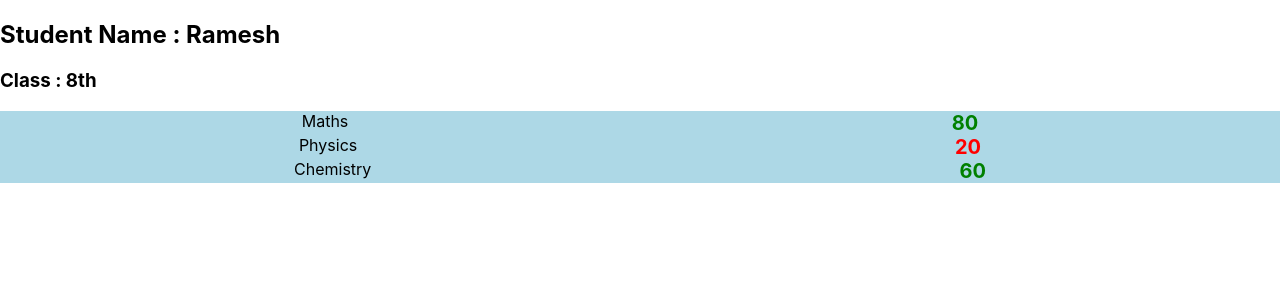
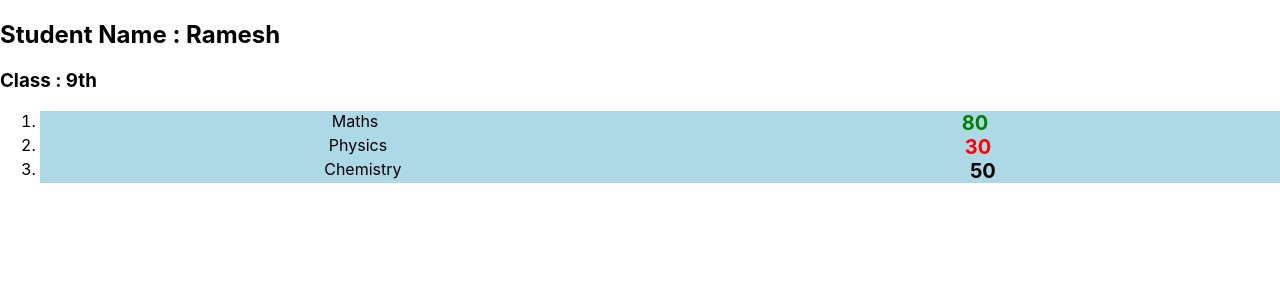
Before and after one commit to narayanarao4u/React2, a React (Create React App) app: page / in a window 1280 px wide. Shown: the top 300 px of the page. Built offline with nearby package versions, Linux system fonts and the light colour scheme.

Commit message:
Result added

```diff
--- a/public/index.html
+++ b/public/index.html
@@ -15,6 +15,7 @@
       user's mobile device or desktop. See https://developers.google.com/web/fundamentals/web-app-manifest/
     -->
     <link rel="manifest" href="%PUBLIC_URL%/manifest.json" />
+
     <!--
       Notice the use of %PUBLIC_URL% in the tags above.
       It will be replaced with the URL of the `public` folder during the build.
--- a/src/App.css
+++ b/src/App.css
@@ -4,11 +4,11 @@
   background-color: lightblue;
 }
 
-.Pass {
+.green {
   color: green;
 }
 
-.Fail{
+.red{
   color: red;
 }
 
--- a/src/App.js
+++ b/src/App.js
@@ -1,20 +1,18 @@
 import React from "react";
-import { FunctComp as FC } from "./FunctComp";
+import FunctComp from "./FunctComp";
 import ClassComp from "./ClassComp";
-import { StudentDetails } from "./FunctionComp/StudentDetails";
-import Marks from "./FunctionComp/Marks";
+
 import "./App.css";
+import Result1 from "./FunctionComp/Result1";
 
 function App() {
   return (
     <div>
       {/* <MyFirstComp />    */}
-      {/* <FC />    */}
+      {/* <FunctComp /> */}
       {/* <ClassComp />    */}
-      <StudentDetails studentName="Ramesh" classStudy="8th" />
-      <Marks subject="Maths" scoure="80" result="Pass" />
-      <Marks subject="Physics" scoure="20" result="Fail" />
-      <Marks subject="Chemistry" scoure="60" result="Pass" />
+
+      <Result1 />
     </div>
   );
 }
--- a/src/FunctComp.js
+++ b/src/FunctComp.js
@@ -1,10 +1,10 @@
 import React from "react";
 
-export function FunctComp(){
-  return (
-    <h2>This is Functional Component</h2>
-  )
-}
+// export function FunctComp(){
+//   return (
+//     <h2>This is Functional Component</h2>
+//   )
+// }
 
 // export  {FunctComp}
 
@@ -13,3 +13,13 @@ const FunctComp = () =>  <h1>This is Functional Component</h1>
 
 export  FunctComp
 */
+
+const FunctComp = () => {
+  return React.createElement(
+    "div",
+    { className: "green" },
+    React.createElement("h2", null, "FunctComp")
+  );
+};
+
+export default FunctComp;
--- a/src/FunctionComp/Marks.js
+++ b/src/FunctionComp/Marks.js
@@ -4,7 +4,14 @@ export default function Marks(prop) {
   return (
     <div className="marksdiv">
       <span>{prop.subject}</span>
-      <span className={"textbold " + prop.result}>{prop.scoure}</span>
+      <span
+        className={`textbold ${
+          prop.score < 40 ? "red" : prop.score >= 80 ? "green" : ""
+        }  `}
+      >
+        {" "}
+        {prop.score}
+      </span>
     </div>
   );
 }
--- /dev/null
+++ b/src/FunctionComp/Result1.jsx
@@ -0,0 +1,38 @@
+import React, { Component } from "react";
+import { StudentDetails } from "./StudentDetails";
+import Marks from "./Marks";
+
+class Result1 extends Component {
+  constructor(props) {
+    super(props);
+  }
+  state = {
+    studentName: "Ramesh",
+    classStudy: "9th",
+    marks: [
+      { subject: "Maths", score: 80 },
+      { subject: "Physics", score: 30 },
+      { subject: "Chemistry", score: 50 },
+    ],
+  };
+
+  render() {
+    return (
+      <div>
+        <StudentDetails
+          studentName={this.state.studentName}
+          classStudy={this.state.classStudy}
+        />
+        <ol>
+          {this.state.marks.map((o) => (
+            <li>
+              <Marks subject={o.subject} score={o.score} />
+            </li>
+          ))}
+        </ol>
+      </div>
+    );
+  }
+}
+
+export default Result1;
```
